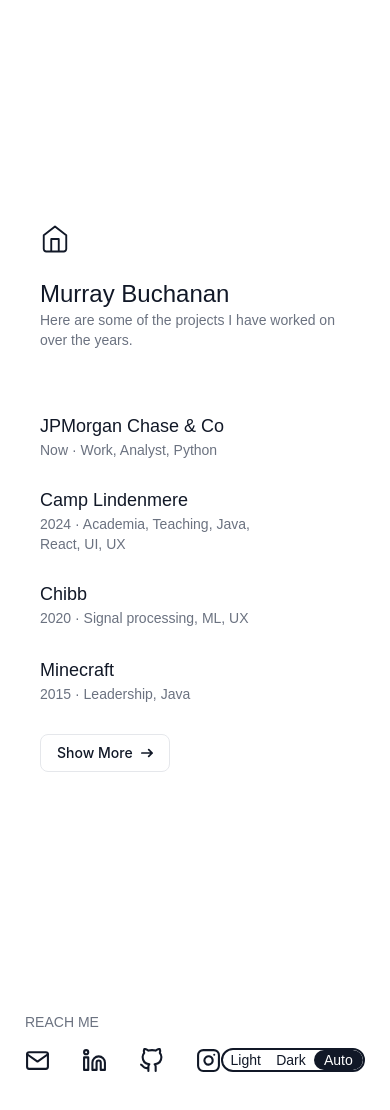
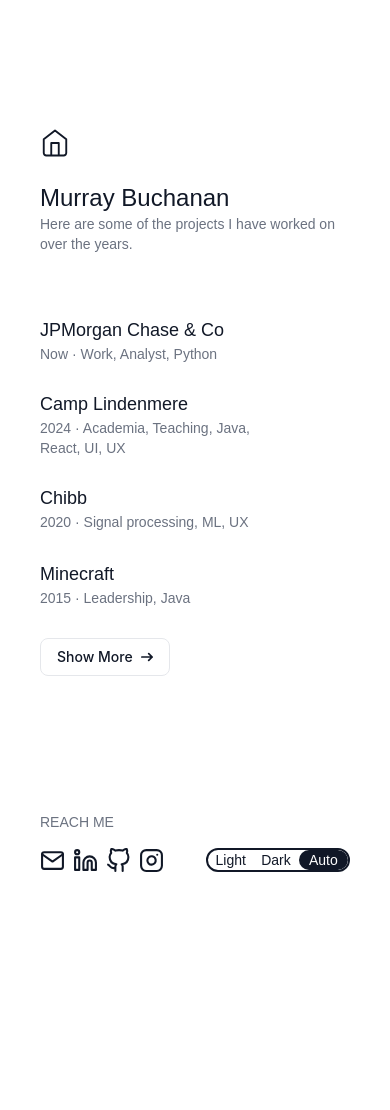
Before and after one commit to MurrayBuchanan/personal-website, a SvelteKit app: page / in a window 390 px wide. Shown: the top 1110 px of the page. After the commit the page ends 951 px from the top, so only its background shows below. Built offline with nearby package versions, Linux system fonts and the light colour scheme.

Commit message:
Improved Responsiveness

```diff
--- a/src/routes/+page.svelte
+++ b/src/routes/+page.svelte
@@ -26,7 +26,7 @@
         {
             title: "Google Developer Group",
             subDesc: "2023 · Community, Google, Teaching, Competing",
-            image: "static/assets/experience-icons/google.png",
+            image: "../static/assets/experience-icons/google.png",
             link: "/GoogleDeveloperGroup",
         },
         {
@@ -107,9 +107,7 @@
             </button>
         </div>
 
-    </Container>
 
-    <Container>
         <Footer />
     </Container>
 </body>
--- a/src/routes/CampLindenmere/+page.svelte
+++ b/src/routes/CampLindenmere/+page.svelte
@@ -64,15 +64,7 @@
         />
     </div>
 
-
-
-
-
-    </Container>
-
-    <!-- Footer Component -->
-    <Container custom="mt-24">
-        <Footer />
+    <Footer />
     </Container>
 
 </body>
--- a/src/routes/JPMorganChaseCo/+page.svelte
+++ b/src/routes/JPMorganChaseCo/+page.svelte
@@ -36,10 +36,6 @@
             desc="Using head and phone position, we can transform these image matrices - better (more) training data."
         />
 
-    </Container>
-
-    <!-- Footer Component -->
-    <Container>
         <Footer />
     </Container>
 
--- a/src/routes/components/footer.svelte
+++ b/src/routes/components/footer.svelte
@@ -3,12 +3,12 @@
     export let custom = '';
 </script>
 
-<main class="bottom-0 pt-10 mt-24 w-full animate {custom}">
+<main class="bottom-0 pt-10 mt-24 animate {custom}">
     <p class="mb-4 text-sm font-normal text-gray-500 dark:text-gray-400 uppercase">Reach me</p>
 
     <span class="inline-flex justify-between w-full">
         <span>
-            <ul class="flex space-x-6 justify-center gap-2">
+            <ul class="flex flex-wrap justify-center gap-2 lg:gap-4">
                 <li><a href="mailto:contact@murrayb.com"><svg xmlns="http://www.w3.org/2000/svg" width="25" height="25" viewBox="0 0 24 24" fill="none" stroke="#000000" stroke-linecap="round" stroke-linejoin="round" class="transition-transform transform hover:-translate-y-1 cursor-pointer stroke-2 stroke-gray-900 dark:stroke-gray-200 hover: duration-150"><path d="M4 4h16c1.1 0 2 .9 2 2v12c0 1.1-.9 2-2 2H4c-1.1 0-2-.9-2-2V6c0-1.1.9-2 2-2z"></path><polyline points="22,6 12,13 2,6"></polyline></svg></a></li>
                 <li><a href="https://www.linkedin.com/in/murray-buchanan-33519220a/" target="_blank"><svg xmlns="http://www.w3.org/2000/svg" width="25" height="25" viewBox="0 0 24 24" fill="none" stroke-linecap="round" stroke-linejoin="round" class="transition-transform transform hover:-translate-y-1 cursor-pointer stroke-2 stroke-gray-900 dark:stroke-gray-200 hover: duration-150"><path d="M16 8a6 6 0 0 1 6 6v7h-4v-7a2 2 0 0 0-2-2 2 2 0 0 0-2 2v7h-4v-7a6 6 0 0 1 6-6z"></path><rect x="2" y="9" width="4" height="12"></rect><circle cx="4" cy="4" r="2"></circle></svg></a></li>
                 <li><a href="https://github.com/MurrayBuchanan" target="_blank"><svg xmlns="http://www.w3.org/2000/svg" width="25" height="25" viewBox="0 0 24 24" fill="none" stroke="#000000" stroke-width="1.5" stroke-linecap="round" stroke-linejoin="round" class="transition-transform transform hover:-translate-y-1 cursor-pointer stroke-2 stroke-gray-900 hover: duration-150 dark:stroke-gray-200"><path d="M9 19c-5 1.5-5-2.5-7-3m14 6v-3.87a3.37 3.37 0 0 0-.94-2.61c3.14-.35 6.44-1.54 6.44-7A5.44 5.44 0 0 0 20 4.77 5.07 5.07 0 0 0 19.91 1S18.73.65 16 2.48a13.38 13.38 0 0 0-7 0C6.27.65 5.09 1 5.09 1A5.07 5.07 0 0 0 5 4.77a5.44 5.44 0 0 0-1.5 3.78c0 5.42 3.3 6.61 6.44 7A3.37 3.37 0 0 0 9 18.13V22"></path></svg></a></li>
--- a/src/routes/components/section-grid.svelte
+++ b/src/routes/components/section-grid.svelte
@@ -1,10 +1,11 @@
 <script>
     import TextSection from './section-text.svelte';
+    import image from '$lib/assets/placeholder.png';
 </script>
 
 <div class="grid grid-cols-2 gap-4 pb-32 animate">
     <div>
-        <img src="static/assets/placeholder.png" alt="Profile Image" class="w-full h-auto mr-4 my-2 image" />
+        <img src={image} alt="Profile Image" class="w-full h-auto mr-4 my-2 image" />
         <p class="pt-4 text-base text-gray-700 dark:text-gray-300 text-center">Login</p>
         <p class="text-base text-gray-400 dark:text-gray-500 text-center">Without depth sensor, we want to use eye saccades as a form of identification.</p>
     </div>
--- a/src/routes/components/section-heading.svelte
+++ b/src/routes/components/section-heading.svelte
@@ -8,7 +8,7 @@
 </script>
 
 <!-- Return to home -->
-<main class="animate mt-48" >
+<main class="animate mt-24 lg:mt-48" >
   <a href="../">
       <svg  width="30" height="30" viewBox="0 0 48 48" xmlns="http://www.w3.org/2000/svg" class="inline-block mb-6 transition-transform transform hover:-translate-y-1 hover: duration-150">
           <path d="M18 44V24H30V44M6 18L24 4L42 18V40C42 41.0609 41.5786 42.0783 40.8284 42.8284C40.0783 43.5786 39.0609 44 38 44H10C8.93913 44 7.92172 43.5786 7.17157 42.8284C6.42143 42.0783 6 41.0609 6 40V18Z" stroke-width="3" stroke-linecap="round" stroke-linejoin="round" class="fill-primary-light dark:fill-secondary-dark cursor-pointer stroke-gray-900 dark:stroke-gray-200"></path>
```
